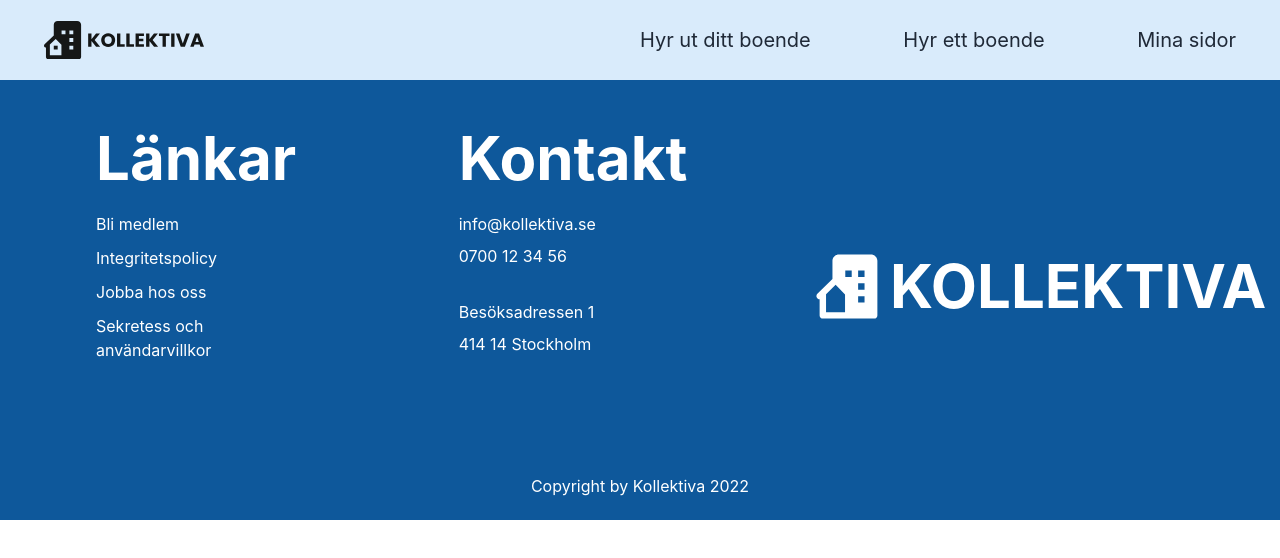
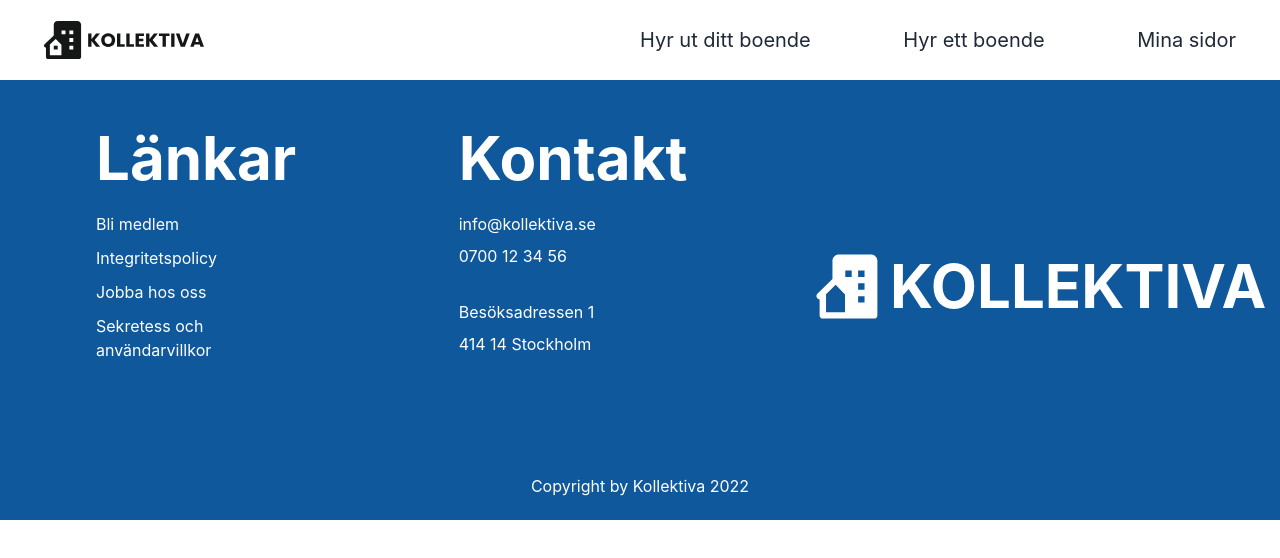
Before and after one commit to Sakariash/Kollektiva, a Next.js app: page / in a window 1280 px wide. Shown: the top 558 px of the page. Built offline with nearby package versions, Linux system fonts and the light colour scheme.

Commit message:
tablet color on navbar changed

```diff
--- a/components/Navbar/index.js
+++ b/components/Navbar/index.js
@@ -4,7 +4,7 @@ import Hamburger from "./Hamburger";
 
 const Navbar = () => {
   return (
-    <div className="px-5 w-screen h-20 flex justify-between items-center bg-secondary tablet:px-11">
+    <div className="px-5 w-screen h-20 flex justify-between items-center bg-secondary tablet:px-11 tablet:bg-white">
       <Logo />
       <NavLinks />
       <Hamburger />
```
